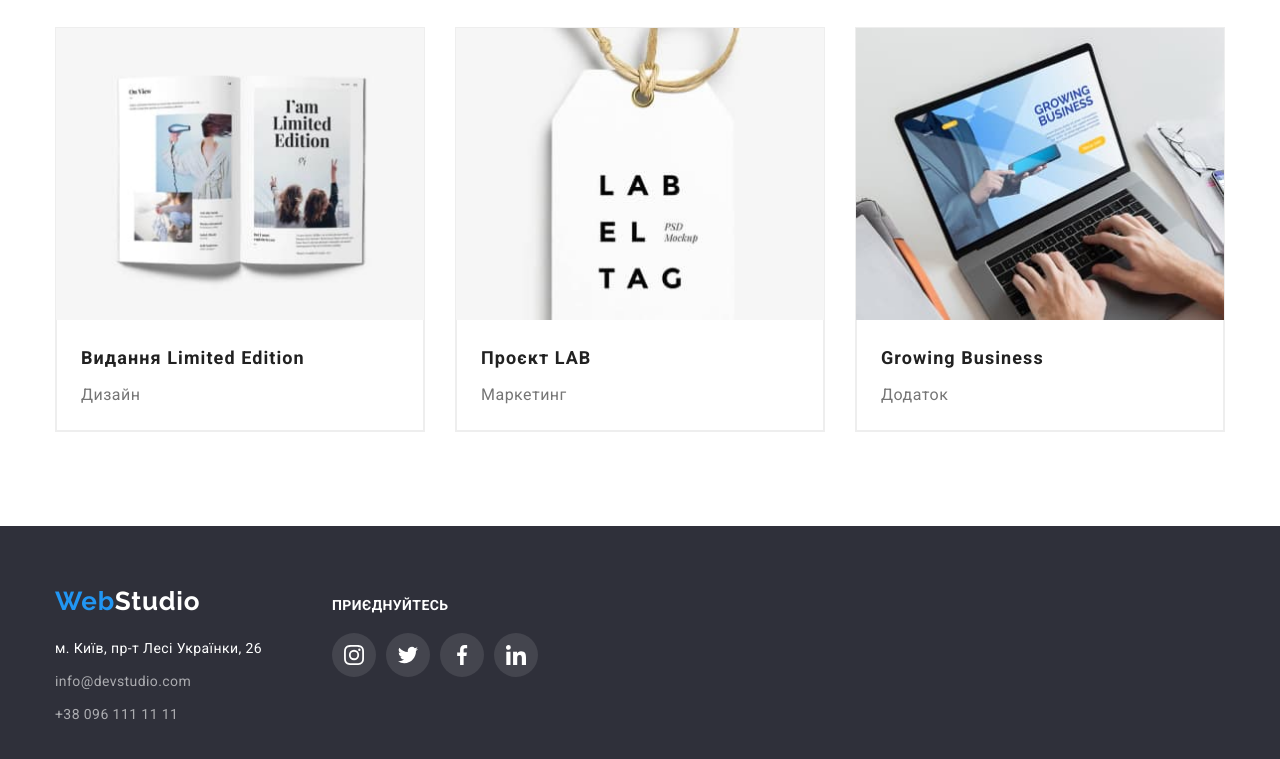
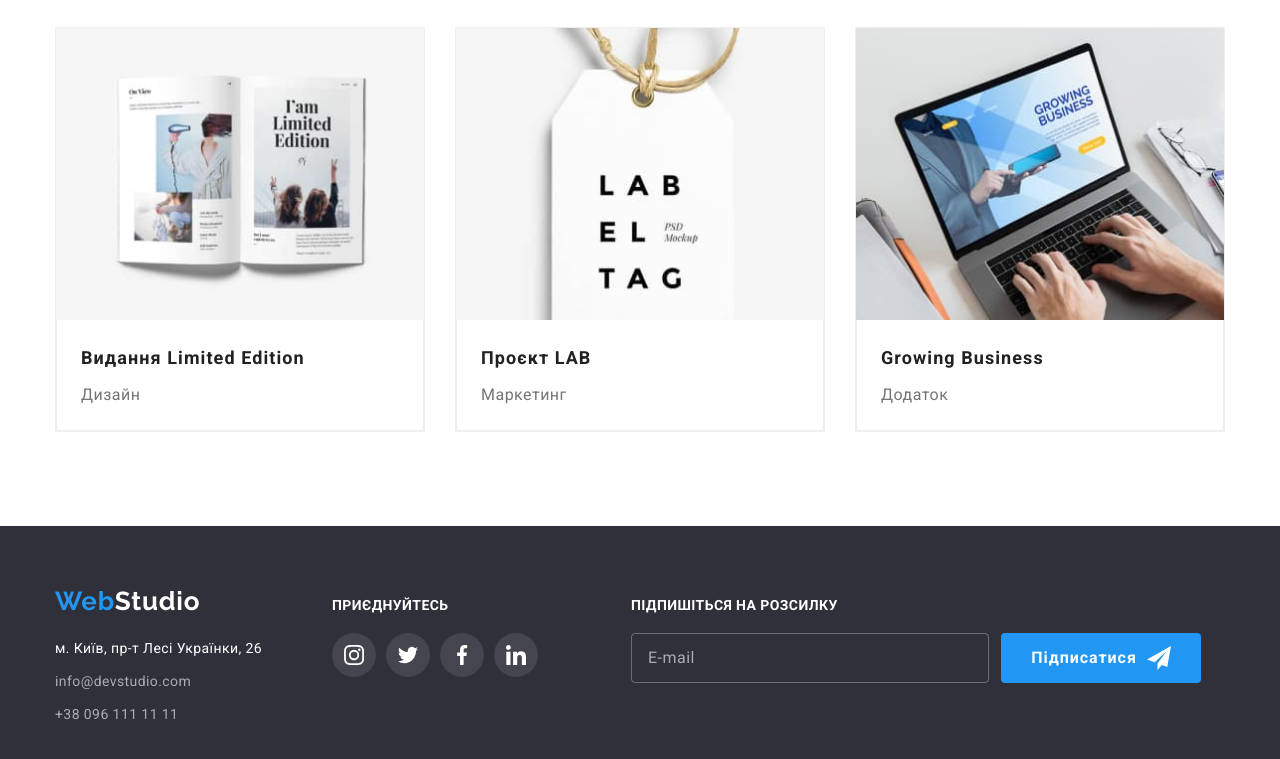
Before and after one commit to JuliaGoo/goit-markup-hw-06, a plain HTML site: page portfolio.html in a window 1280 px wide. Shown: the part 1114-1873 px from the top of the page. Drawn offline with nearby package versions, Linux system fonts and the light colour scheme.

Commit message:
added footer input

```diff
--- a/css/styles.css
+++ b/css/styles.css
@@ -292,6 +292,78 @@ margin-left: 0px;
     fill: var(--main-background-color)
 }
 
+
+.footer-form-txt {
+    display: block;
+    font-weight: 700;
+    font-size: 14px;
+    line-height: 16px;
+    letter-spacing: 0.03em;
+    text-transform: uppercase;
+    color: var(--white-color);
+    margin-bottom: 20px;
+}
+.footer-form-field {
+    display: flex;
+    justify-content: baseline;
+
+}
+.footer-form {
+    margin-left: 93px;
+}
+
+.footer-input {
+    width: 358px;
+    height: 50px;
+    border: 1px solid rgba(255, 255, 255, 0.3);
+    background-color: transparent;
+    color: var(--white-color);
+    outline: none;
+    border-radius: 4px;
+    padding: 0 16px 0 16px;
+
+}
+
+.footer-input::placeholder {
+    font-weight: 400;
+    font-size: 16px;
+    line-height: 1.25;
+    display: flex;
+    align-items: center;
+    letter-spacing: 0.03em;
+
+    color: rgba(255, 255, 255, 0.6);
+}
+.footer-label {
+    margin-right: 12px;
+}
+.send-button {
+    display: flex;
+    justify-content: center;
+    text-align: center;
+    align-items: center;
+    width: 200px;
+    height: 50px;
+    font-weight: 700;
+    font-size: 16px;
+    line-height: 1.87;
+    letter-spacing: 0.06em;
+    text-transform: capitalize;
+    color: var(--white-color);
+    background-color: var(--blue-color);
+    transition: background-color 250ms var(--time), box-shadow 250ms var(--time);
+}
+
+.send-button:hover,
+.send-button:focus {
+    background-color: #188CE8;
+    box-shadow: 0px 4px 4px rgba(0, 0, 0, 0.15);
+}
+
+.send-icon {
+    fill: var(--white-color);
+    margin-left: 10px;
+}
 /*----Studio styles---*/
 
 .hero-section {
--- a/portfolio.html
+++ b/portfolio.html
@@ -198,6 +198,20 @@
                     </li>
                 </ul>
             </div>
+            <form class="footer-form" name="email">
+                <p class="footer-form-txt">Підпишіться на розсилку</p>
+                <div class="footer-form-field">
+                    <label class="footer-label" for="user-data">
+                        <input class="footer-input" type="email" name="email" id="user-data" placeholder="E-mail">
+                    </label>
+                    <button class="send-button" type="button">Підписатися
+                        <svg class="send-icon" width=24 height="24">
+                            <use href="./images/symbol-defs.svg#icon-icon-send"></use>
+                        </svg>
+                    </button>
+
+                </div>
+            </form>
         </div>
     </footer>
 </body>
```
Also changed, not shown: index.html (+12 -0 lines).
